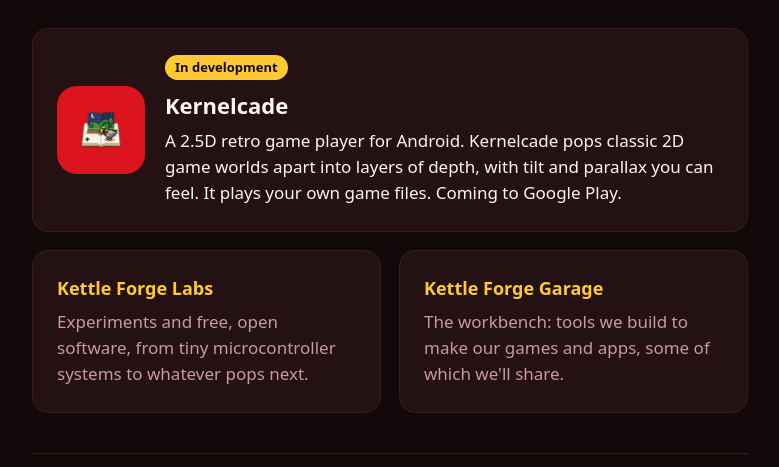
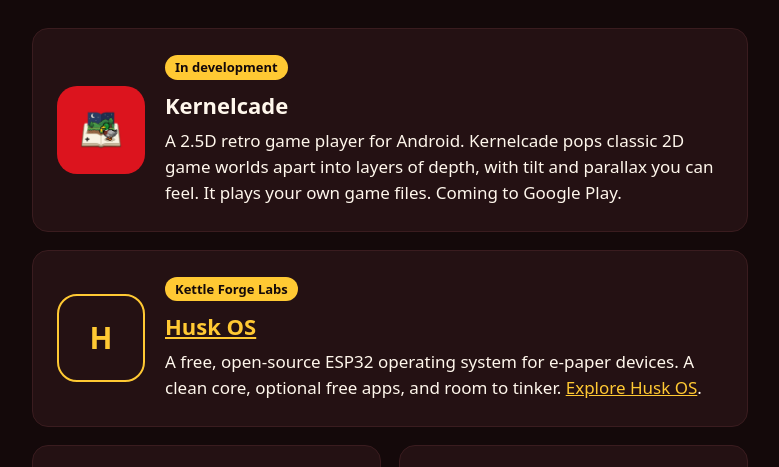
Before and after one commit to CrazyLegsMalone/kettleforgestudios.github.io, a plain HTML site: page index.html in a window 1280 px wide. Shown: the part 258-725 px from the top of the page, without its empty margins (250-1029 px from the left). Drawn offline with Linux system fonts and the light colour scheme.

Commit message:
Feature Husk OS on Kettle Forge Studios homepage

```diff
--- a/index.html
+++ b/index.html
@@ -87,6 +87,15 @@
     </div>
   </section>
 
+  <section class="card app">
+    <div style="width:88px;height:88px;flex:none;border:2px solid #FFC933;border-radius:20px;display:grid;place-items:center;color:#FFC933;font-weight:800;font-size:30px" aria-hidden="true">H</div>
+    <div>
+      <span class="pill">Kettle Forge Labs</span>
+      <h2><a href="husk-os.html">Husk OS</a></h2>
+      <p>A free, open-source ESP32 operating system for e-paper devices. A clean core, optional free apps, and room to tinker. <a href="husk-os.html">Explore Husk OS</a>.</p>
+    </div>
+  </section>
+
   <div class="grid">
     <section class="card">
       <h3>Kettle Forge Labs</h3>
```
